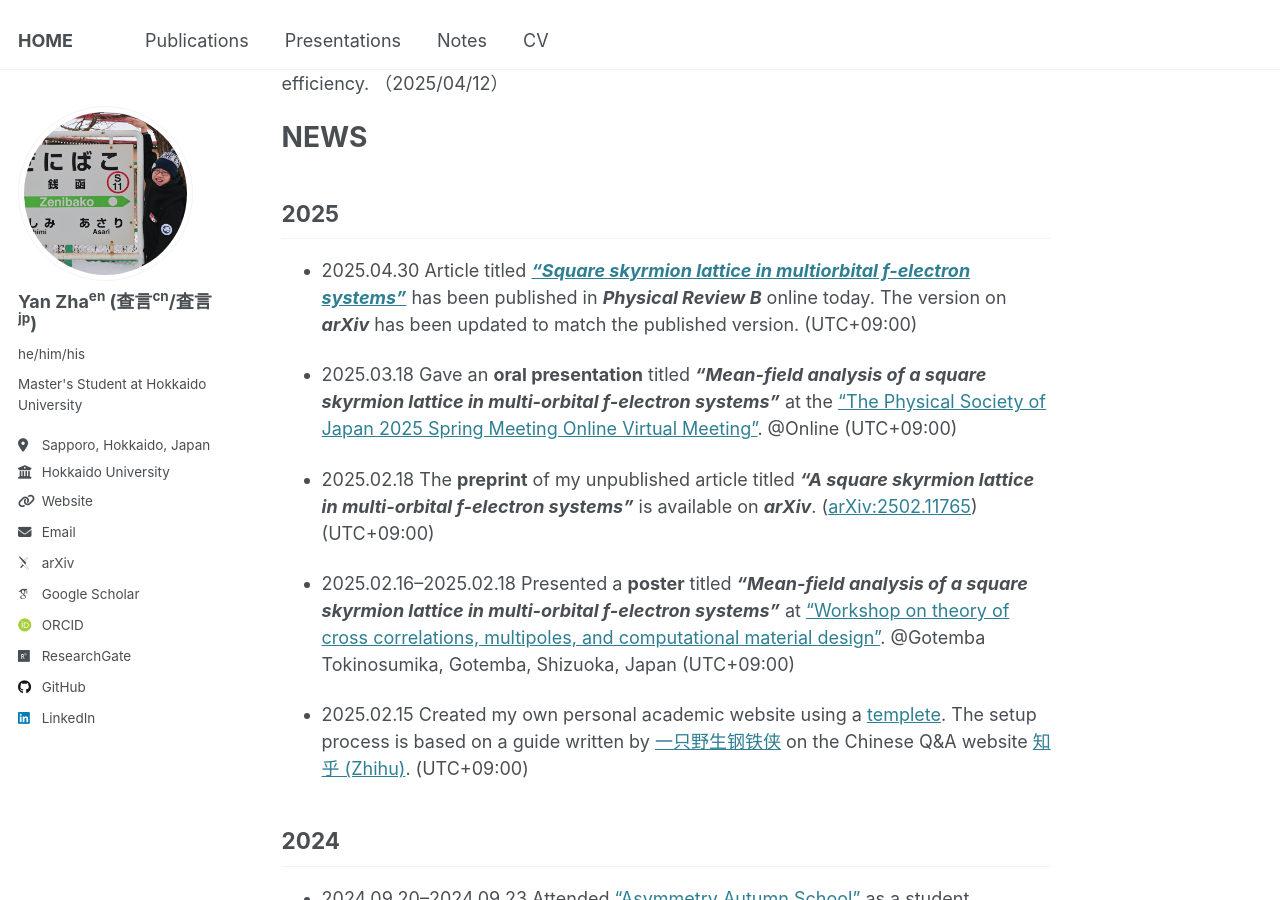
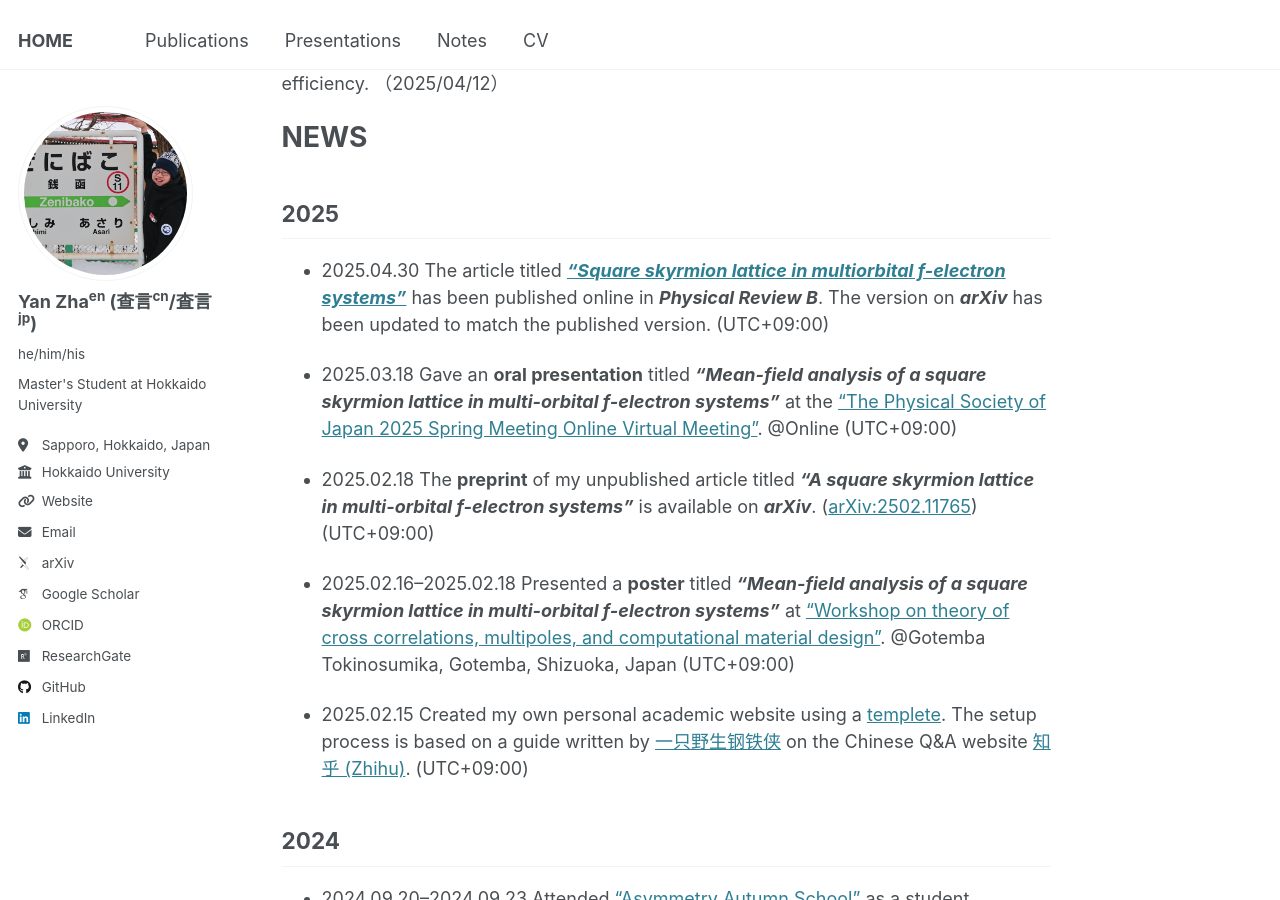
Before and after one commit to yzhacn/yzhacn.github.io, a Jekyll site: the page built from _pages/about.md, in a window 1280 px wide and 900 px high, scrolled down 634 px. Built offline with Jekyll 4.4.1, drawn with Linux system fonts in a browser that asks for light colours; some web fonts are replaced.

Commit message:
Update about.md

```diff
--- a/_pages/about.md
+++ b/_pages/about.md
@@ -24,7 +24,7 @@
 ======
 
 ## 2025
-* 2025.04.30 Article titled ***["Square skyrmion lattice in multiorbital f-electron systems"](https://journals.aps.org/prb/abstract/10.1103/PhysRevB.111.165155)*** has been published in ***Physical Review B*** online today. The version on ***arXiv*** has been updated to match the published version. (UTC+09:00)
+* 2025.04.30 The article titled ***["Square skyrmion lattice in multiorbital f-electron systems"](https://journals.aps.org/prb/abstract/10.1103/PhysRevB.111.165155)*** has been published online in ***Physical Review B***. The version on ***arXiv*** has been updated to match the published version. (UTC+09:00)
 
 * 2025.03.18 Gave an **oral presentation** titled ***"Mean-field analysis of a square skyrmion lattice in multi-orbital f-electron systems"*** at the ["The Physical Society of Japan 2025 Spring Meeting Online Virtual Meeting"](https://www.jps.or.jp/english/meetings-and-awards/spring/spring-meeting.html). @Online (UTC+09:00)
 
```
